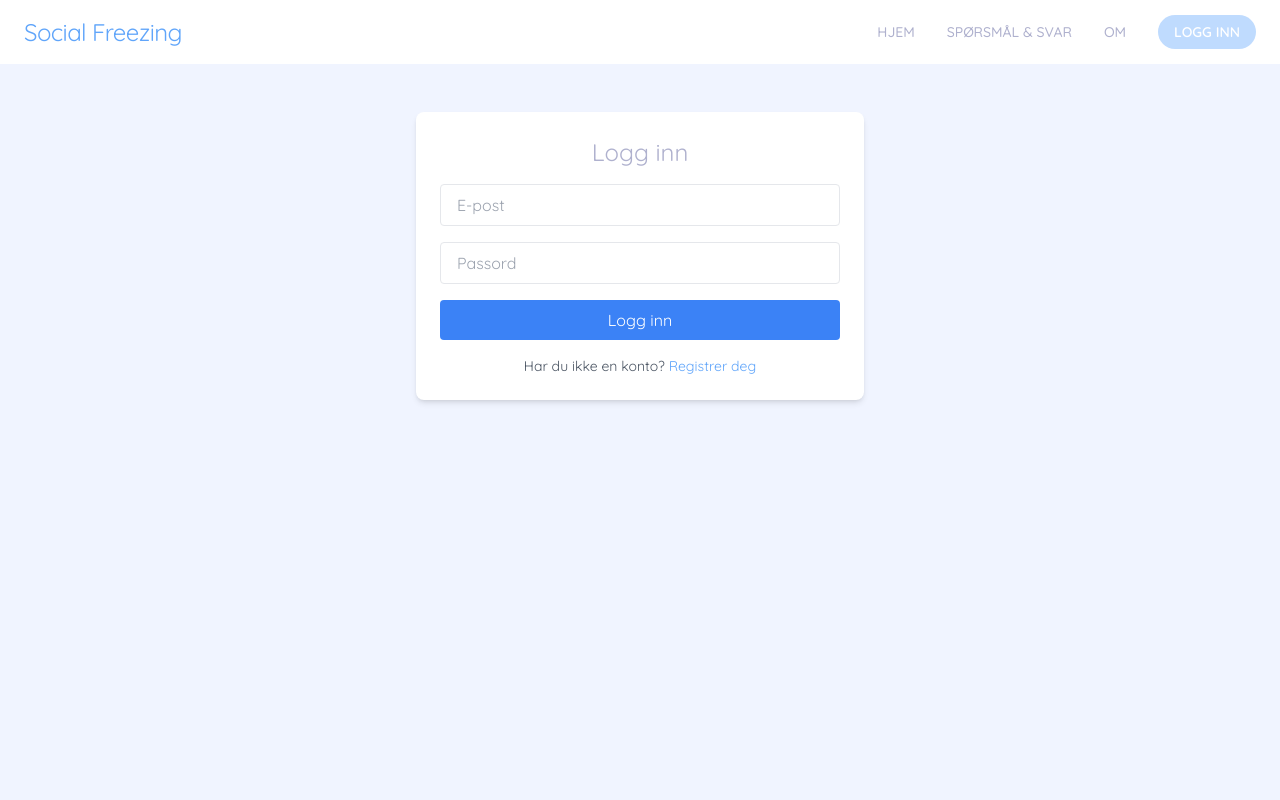
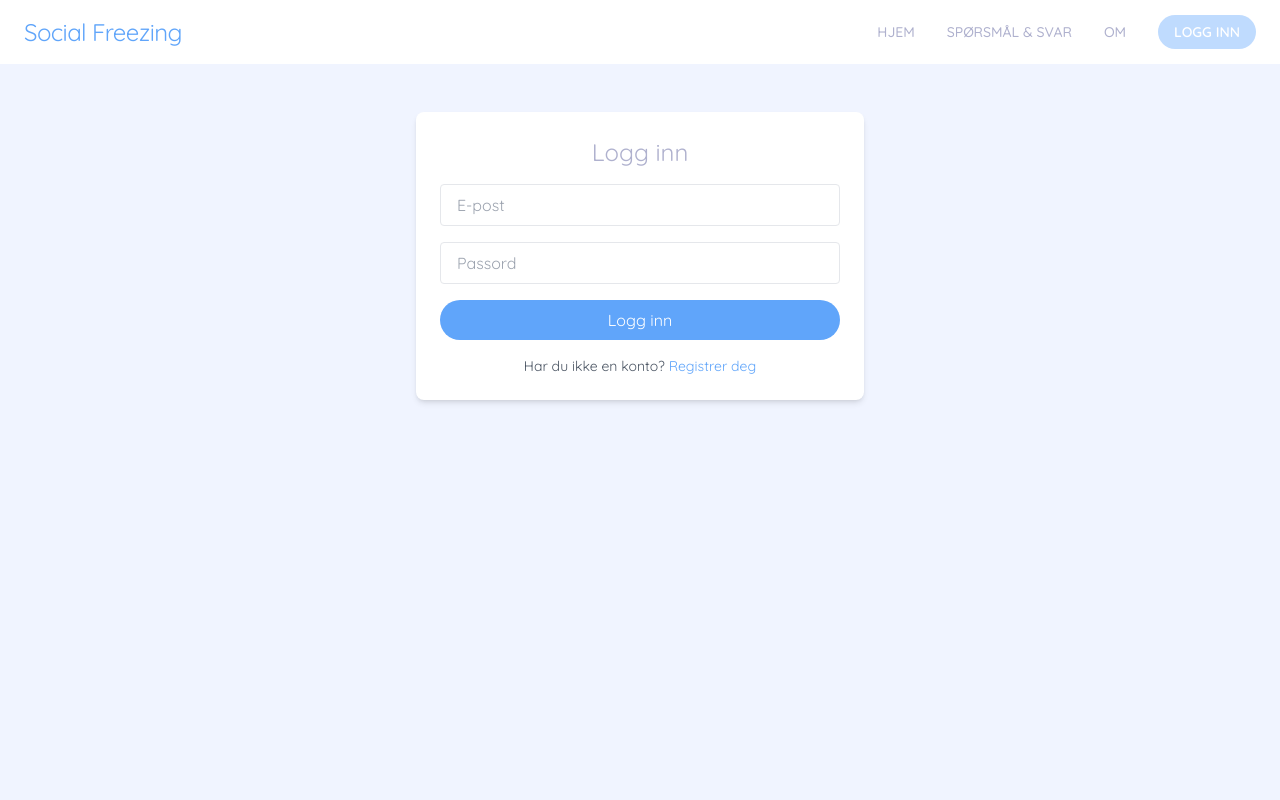
Before and after one commit to mwickmann/social-freezing, a Next.js app: page /login in a window 1280 px wide. Shown: the top 800 px of the page. Built offline with nearby package versions, Linux system fonts and the light colour scheme.

Commit message:
ui btn changed

```diff
--- a/app/components/AuthForm.tsx
+++ b/app/components/AuthForm.tsx
@@ -84,7 +84,7 @@ const handleSubmit = async (e: React.FormEvent) => {
 
       <button
         type="submit"
-        className="w-full bg-blue-500 text-white py-2 rounded hover:bg-blue-600 transition"
+        className="w-full bg-blue-400 text-white py-2 rounded-full hover:bg-blue-600 transition"
       >
         {mode === 'signup' ? 'Registrer deg' : 'Logg inn'}
       </button>
```
